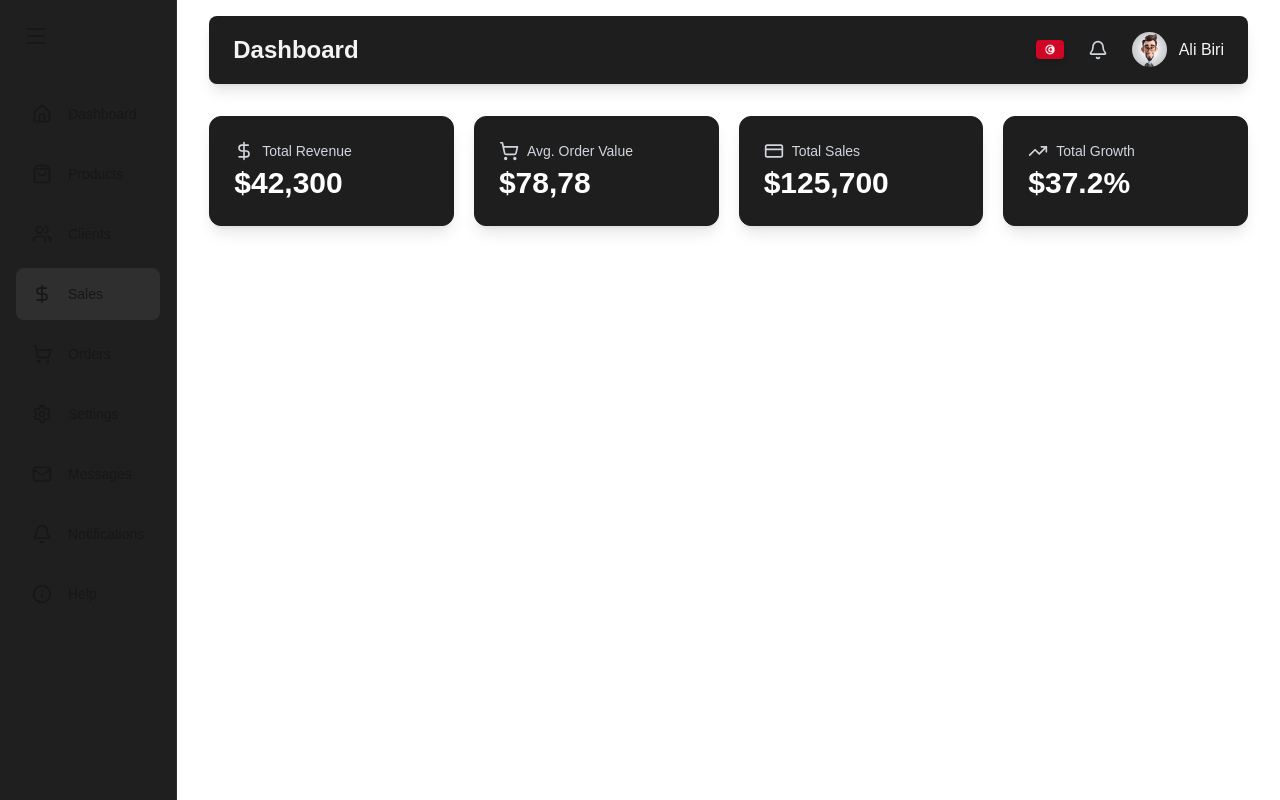
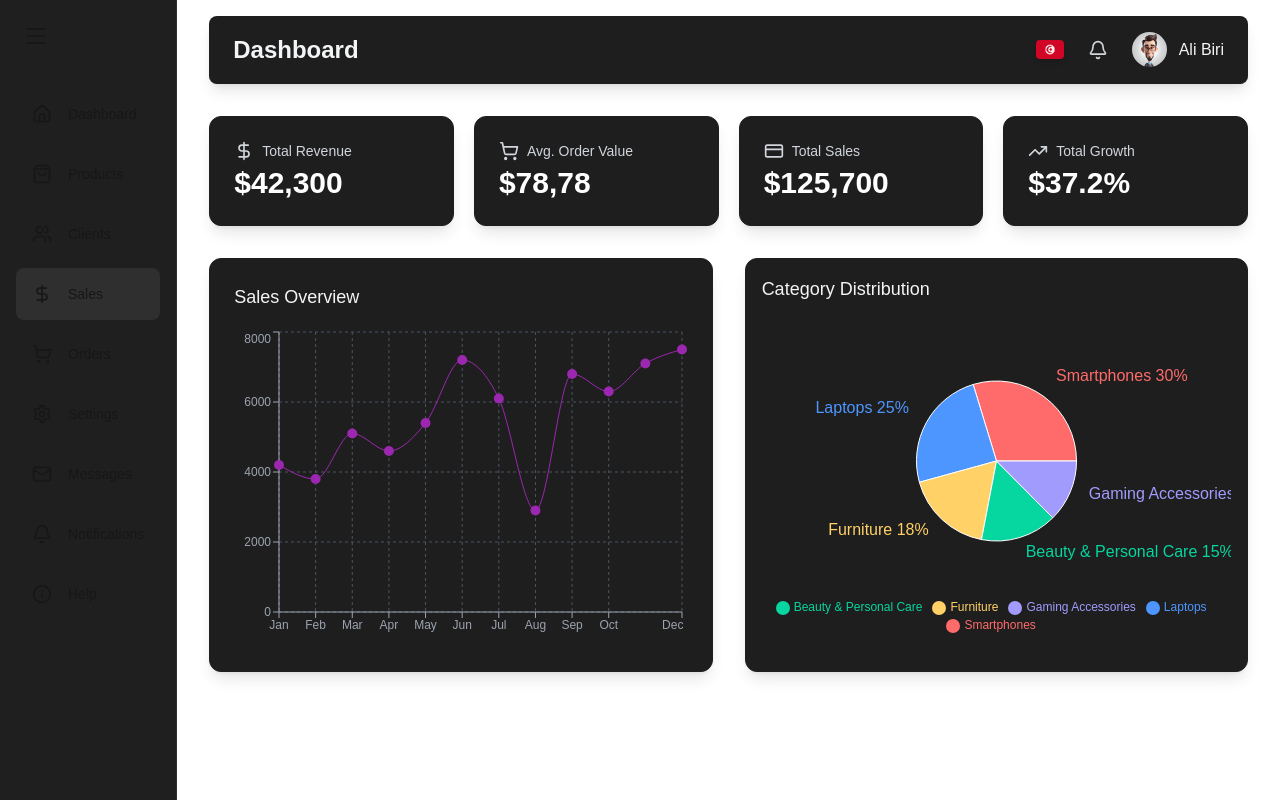
Before and after one commit to Alibiri/Admin-Dashboard, a Next.js app: page /sales in a window 1280 px wide. Built offline with nearby package versions, Linux system fonts and the light colour scheme.

Commit message:
compliting sales page

```diff
--- a/app/sales/page.jsx
+++ b/app/sales/page.jsx
@@ -4,6 +4,8 @@ import React from 'react'
 import { motion } from 'framer-motion'
 import StateCard from '@/components/StateCard'
 import { CreditCard, DollarSign, ShoppingCart, TrendingUp } from 'lucide-react'
+import SalesOverviewChart from '@/components/SalesOverviewChart'
+import CategoryDistributionChart from '@/components/CategoryDistributionChart'
 
 const SalesPage = () => {
     return (
@@ -20,6 +22,11 @@ const SalesPage = () => {
                     <StateCard name="Total Sales" icon={CreditCard} value="$125,700"/>
                     <StateCard name="Total Growth" icon={TrendingUp} value="$37.2%"/>
                 </motion.div>
+
+                <div className='grid grid-cols-1 lg:grid-cols-2 gap-8 mb-8'>
+                    <SalesOverviewChart/>
+                    <CategoryDistributionChart/>
+                </div>
             </main>
         </div>
     )
```
